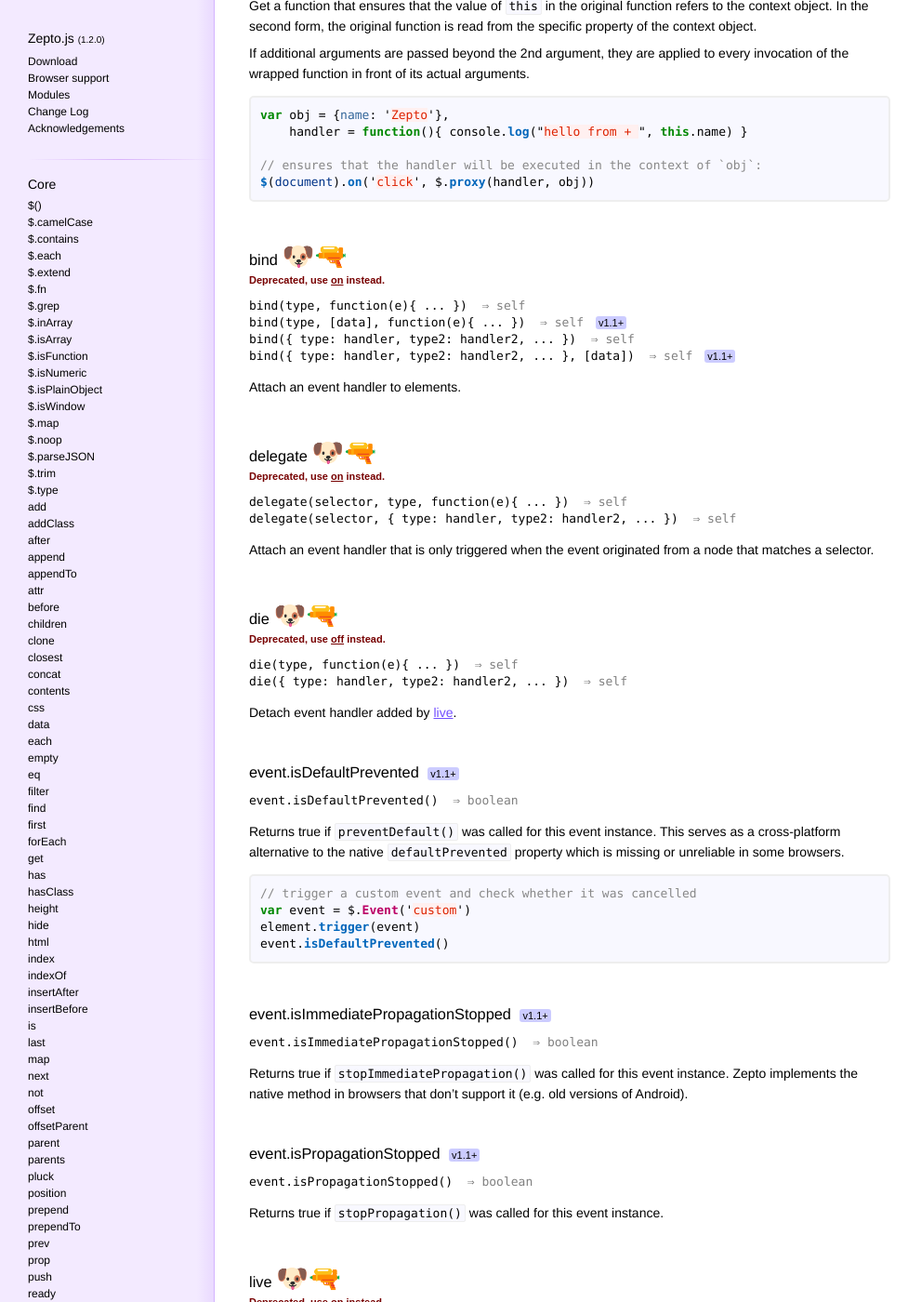
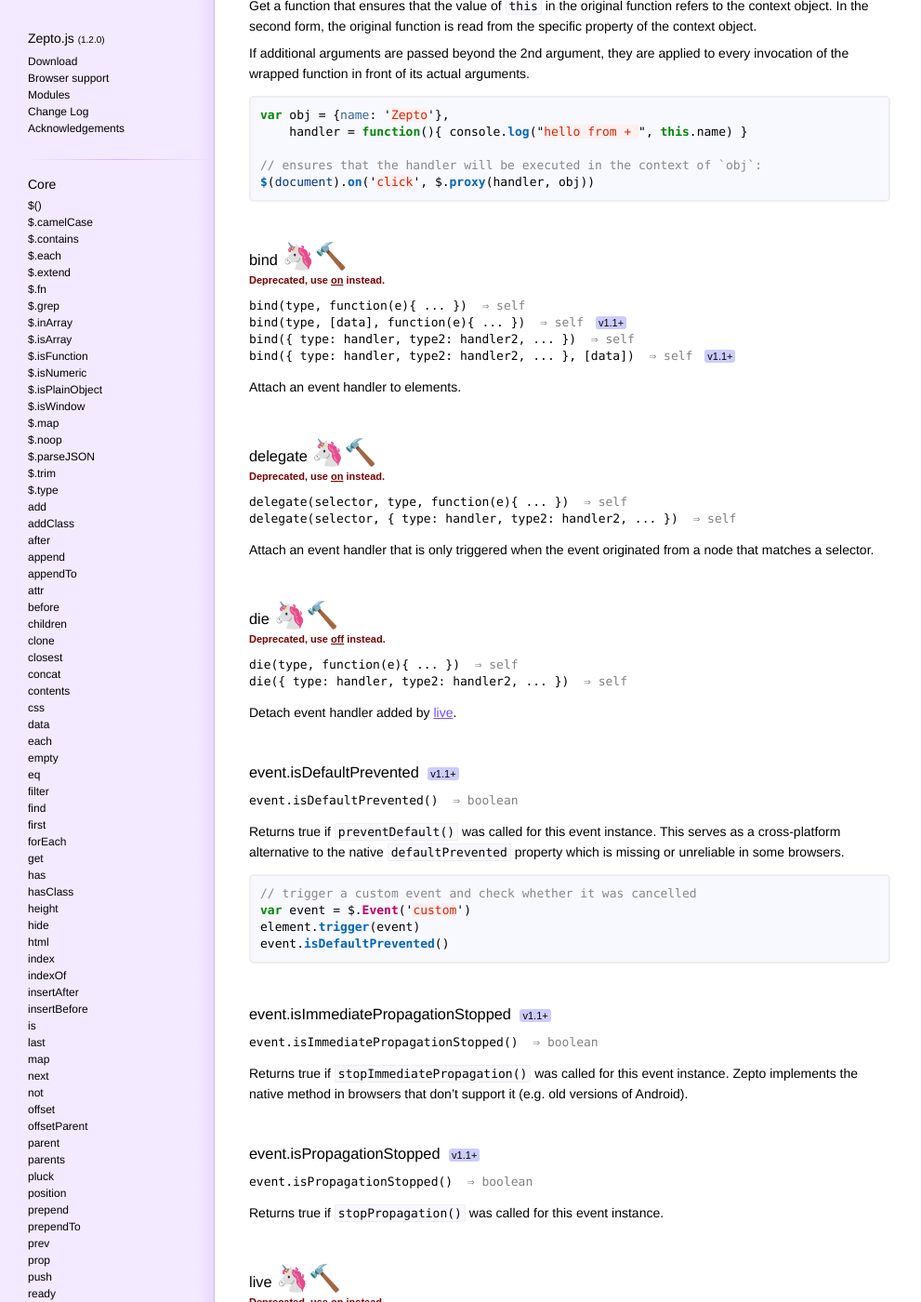
Before and after one commit to madrobby/zepto, a Jekyll site: the page built from index.html, in a window 1280 px wide and 1400 px high, scrolled down 23796 px. Shown: the whole window at 93% size, without its empty margins (0-991 px from the left). Built offline with Jekyll 4.4.1, drawn with Linux system fonts in a browser that asks for light colours.

Commit message:
Move to 🦄🔨 for deprecated emoji (pistol changes in newer Apple OS)

```diff
--- a/_includes/methods_full.html
+++ b/_includes/methods_full.html
@@ -1,7 +1,7 @@
 {% for post in posts reversed %}
 <article class=method id="{{post.title }}">
   <h3>{{ post.title }}
-  {% if post.deprecated %}<span class=emoji title=deprecated>🐶🔫</span>{% endif %}
+  {% if post.deprecated %}<span class=emoji title=deprecated>🦄🔨</span>{% endif %}
   {% if post.version %}<span class=version>v{{ post.version }}+</span>{% endif %}
   </h3>
   {% if post.deprecated %}
```
